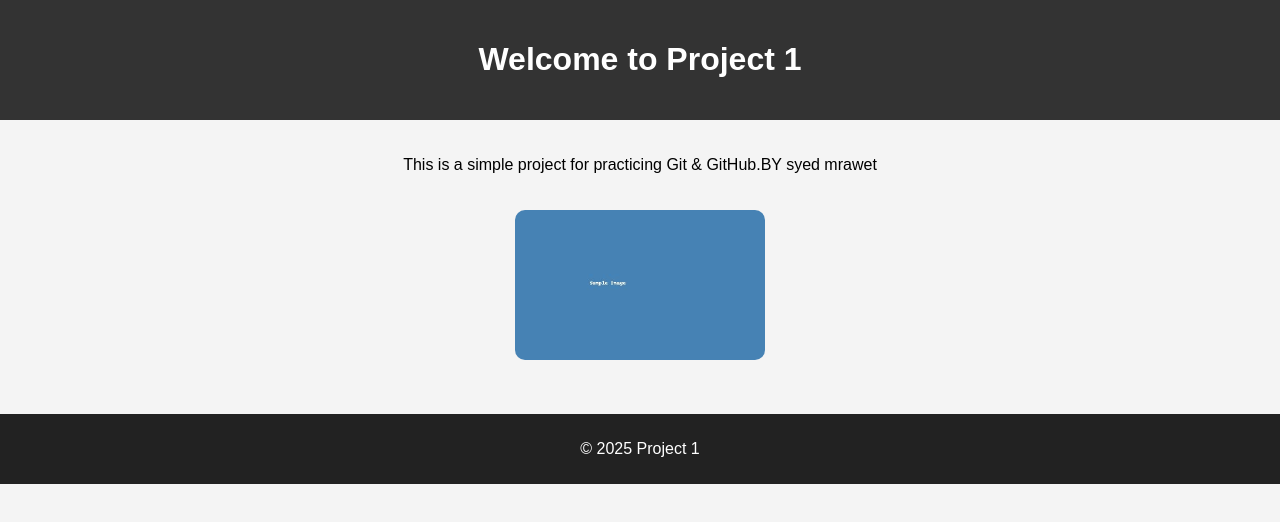
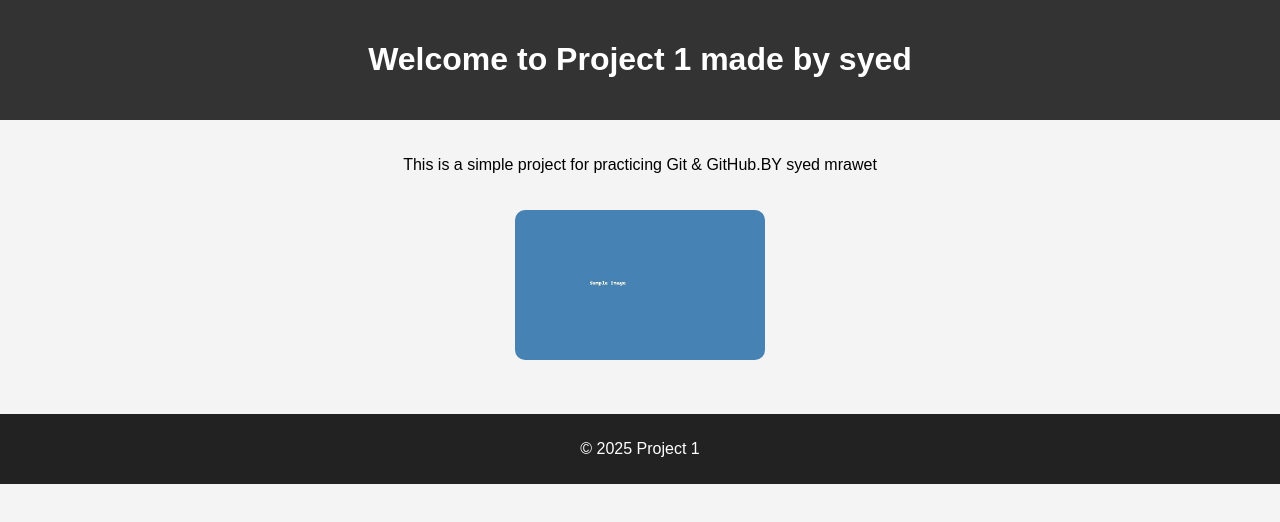
Before and after one commit to Mrawet/project1, a plain HTML site: page index.html in a window 1280 px wide. Drawn offline with Linux system fonts and the light colour scheme.

Commit message:
Resolved merge conflict

```diff
--- a/index.html
+++ b/index.html
@@ -8,7 +8,7 @@
 </head>
 <body>
     <header>
-        <h1>Welcome to Project 1</h1>
+        <h1>Welcome to Project 1 made by syed </h1>
     </header>
 
     <section class="content">
```
